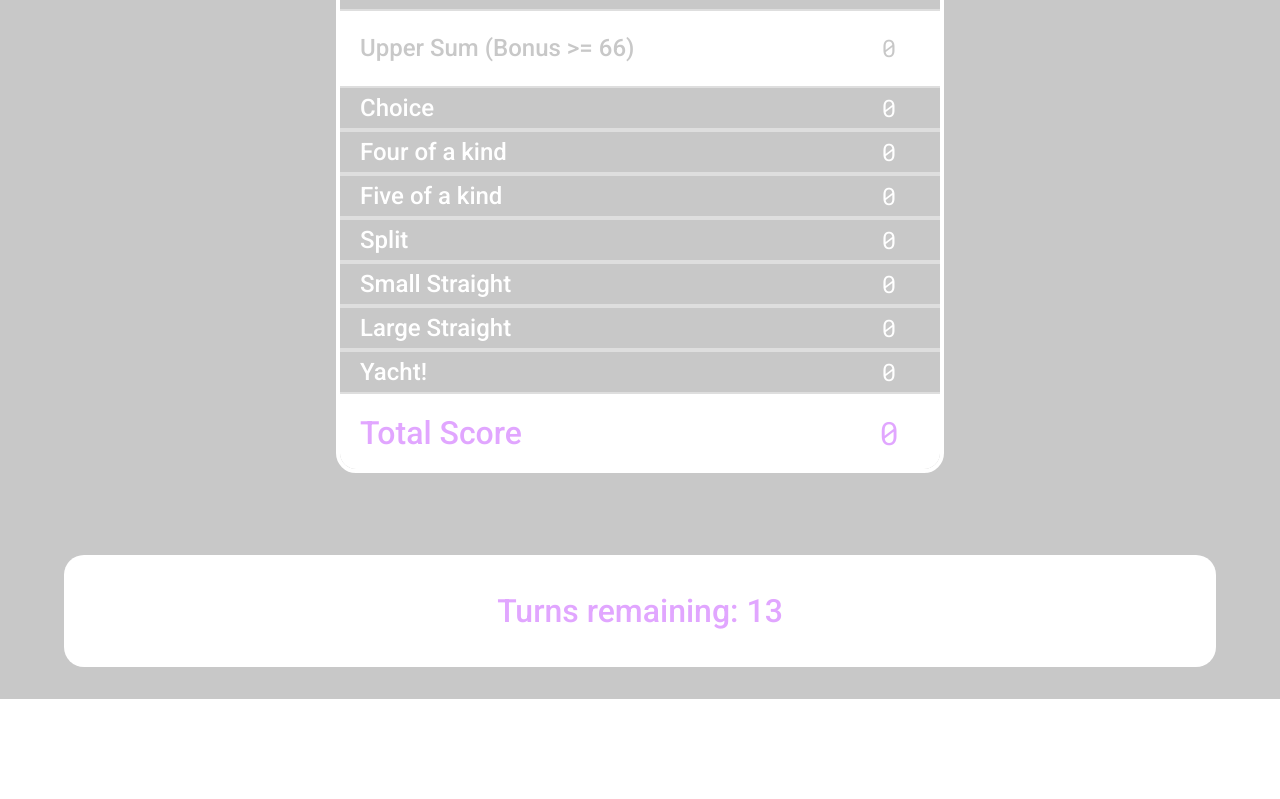
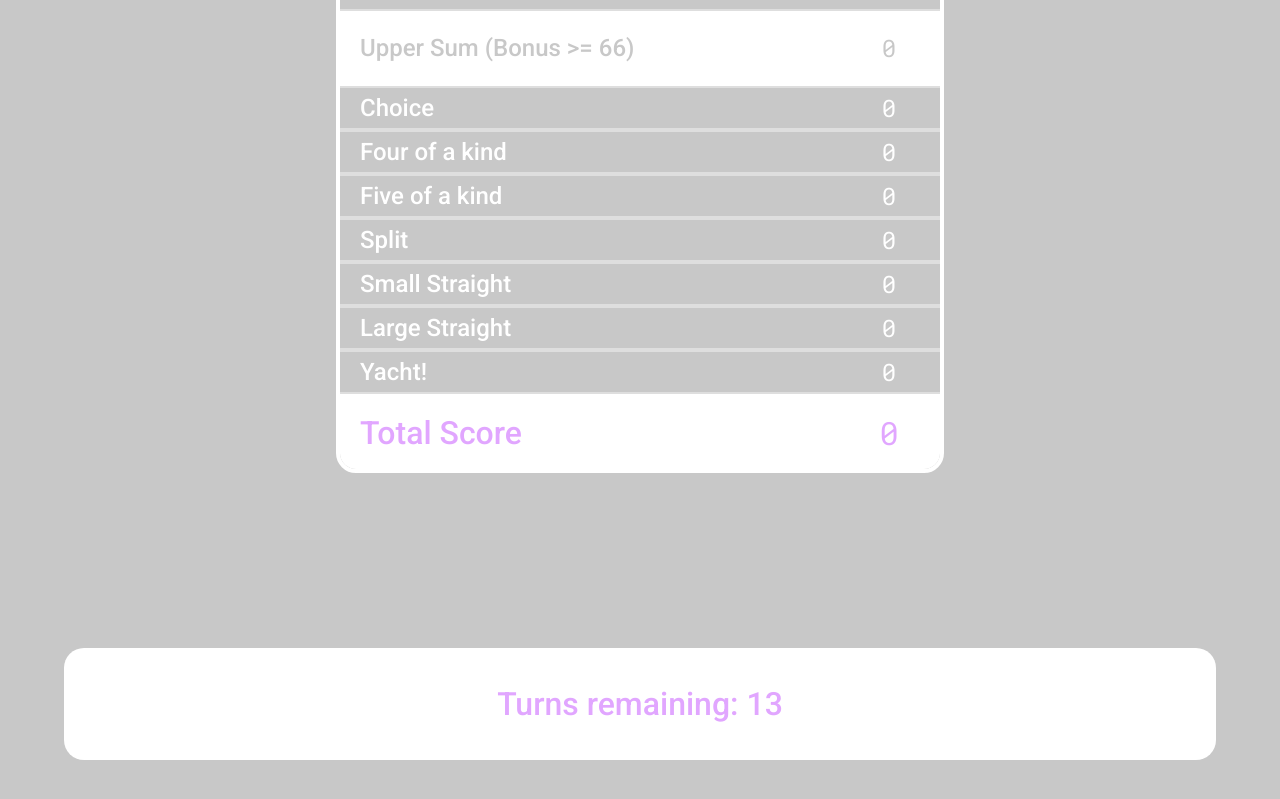
Before and after one commit to chriskstaton/SIXXES, a React (Vite) app: page / in a window 1280 px wide. Shown: the part 961-1760 px from the top of the page. Before the commit the page ends 1660 px from the top, so only its background shows below. Built offline with nearby package versions, Linux system fonts and the light colour scheme.

Commit message:
Update DiceRoller.scss

```diff
--- a/src/DiceRoller.scss
+++ b/src/DiceRoller.scss
@@ -116,8 +116,7 @@ $dice-dimensions: 150px;
 	text-align: center;
 	border-radius: 20px;
 	margin-top: 125px;
-margin-bottom: 75px;
-	margin: auto;
+ margin-bottom: 75px;
 	cursor: default;
 	p {
 		color: #e1a6ff;
@@ -143,7 +142,6 @@ margin-bottom: 75px;
 	text-align: center;
 	border-radius: 20px;
 	margin-top: 125px;
-	margin: auto;
 
 	p {
 		color: #e1a6ff;
```
